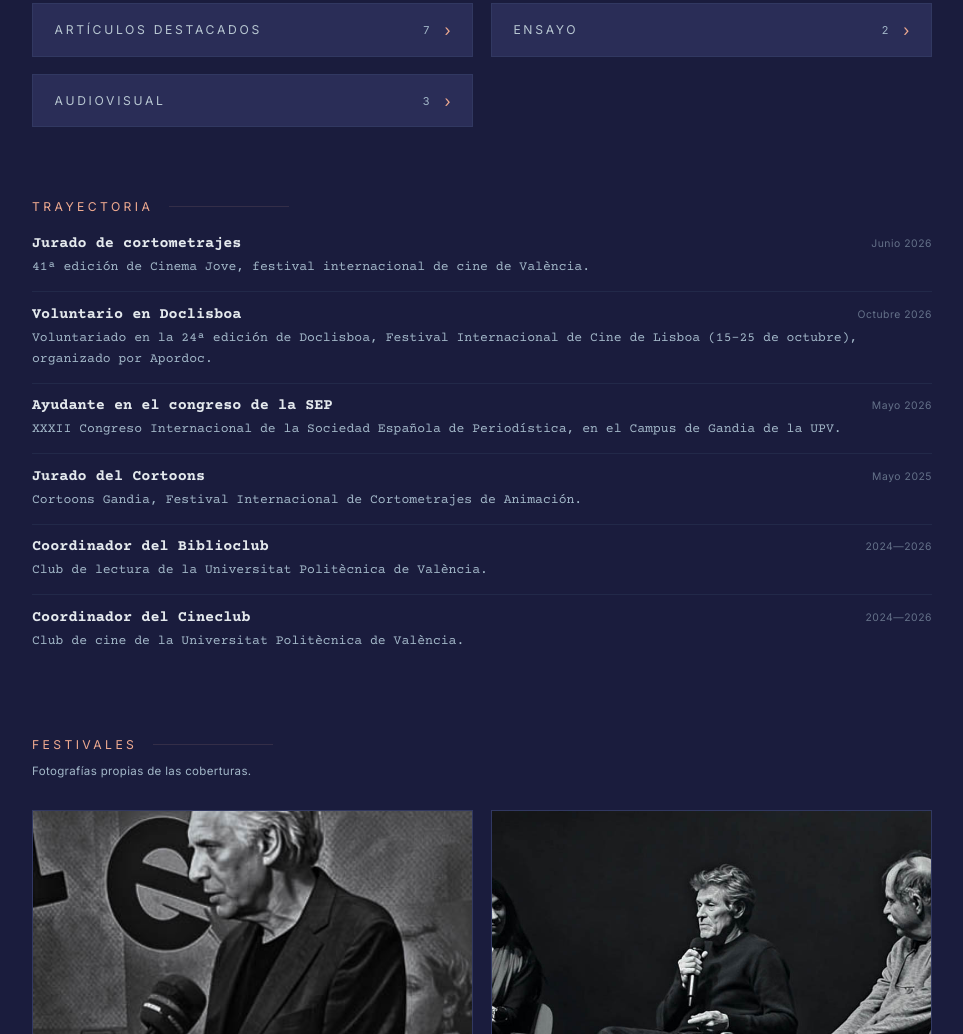
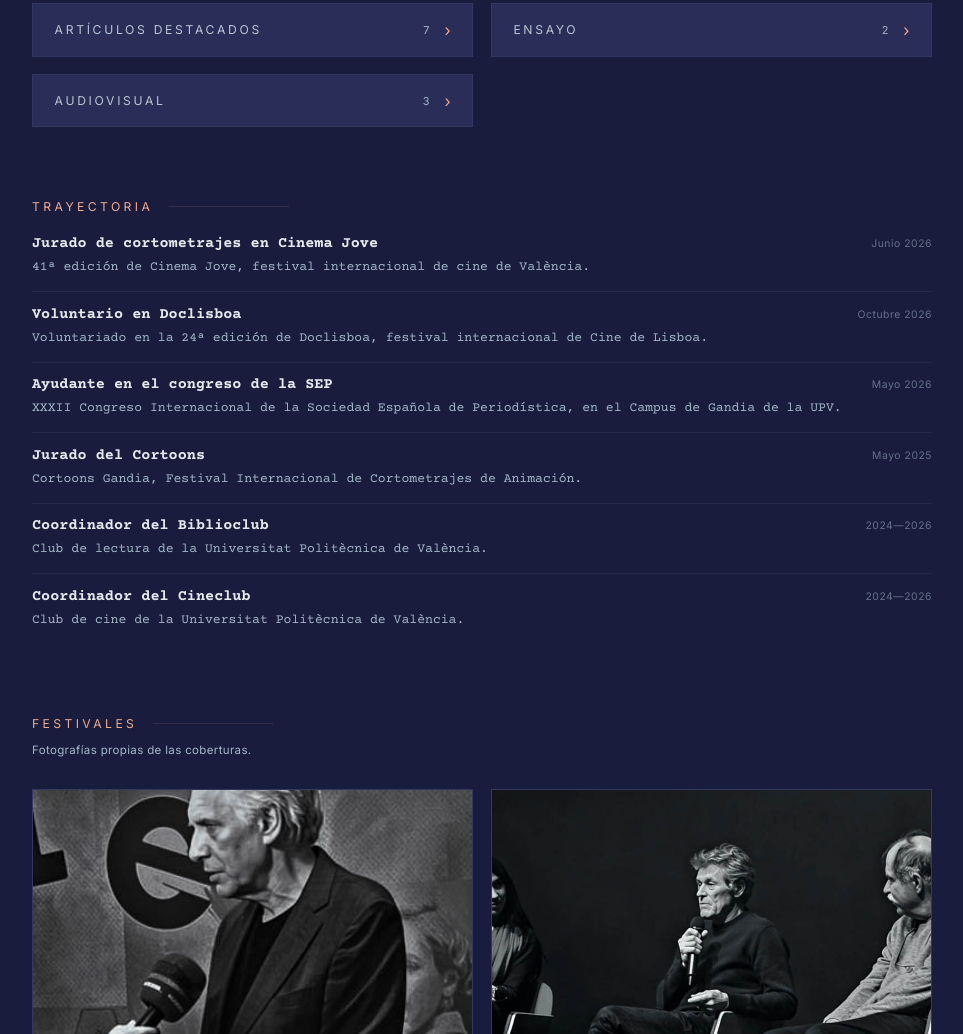
Before and after one commit to marcjaen/portfolio, a plain HTML site: page index.html in a window 1280 px wide. Shown: the part 1022-2056 px from the top of the page, without its empty margins (158-1121 px from the left). Drawn offline with nearby package versions, Linux system fonts and the light colour scheme.

Commit message:
Update index.html

```diff
--- a/index.html
+++ b/index.html
@@ -781,12 +781,12 @@ a:focus-visible,button:focus-visible,input:focus-visible{
 
     <div class="tray-lista">
       <a class="tray-fila" href="certificado-cinema-jove.pdf" target="_blank" rel="noopener noreferrer">
-        <div class="tray-cab"><span class="obra-tit">Jurado de cortometrajes</span><span class="obra-meta"><span>Junio 2026</span></span></div>
+        <div class="tray-cab"><span class="obra-tit">Jurado de cortometrajes en Cinema Jove</span><span class="obra-meta"><span>Junio 2026</span></span></div>
         <div class="obra-desc">41ª edición de Cinema Jove, festival internacional de cine de València.</div>
       </a>
       <div class="tray-fila">
         <div class="tray-cab"><span class="obra-tit">Voluntario en Doclisboa</span><span class="obra-meta"><span>Octubre 2026</span></span></div>
-        <div class="obra-desc">Voluntariado en la 24ª edición de Doclisboa, Festival Internacional de Cine de Lisboa (15–25 de octubre), organizado por Apordoc.</div>
+        <div class="obra-desc">Voluntariado en la 24ª edición de Doclisboa, festival internacional de Cine de Lisboa.</div>
       </div>
       <div class="tray-fila">
         <div class="tray-cab"><span class="obra-tit">Ayudante en el congreso de la SEP</span><span class="obra-meta"><span>Mayo 2026</span></span></div>
```
